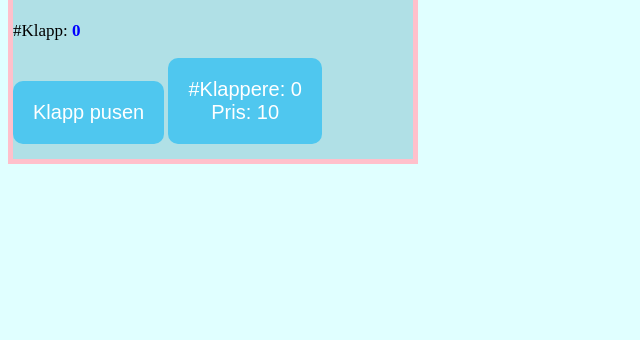
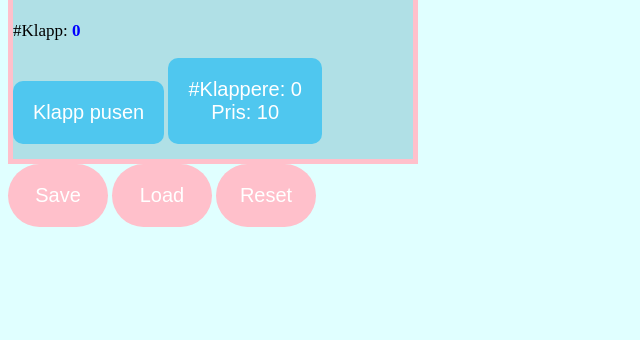
Before and after one commit to frdsor/IdleGame, a PHP site: page / in a window 1280 px wide. Shown: the part 460-800 px from the top of the page, without its empty margins (0-640 px from the left). Run offline with PHP 8.4, Linux system fonts and the light colour scheme.

Commit message:
save funksjon

```diff
--- a/index.php
+++ b/index.php
@@ -16,18 +16,21 @@
 	</div>
 		<div class="boks2">
 			<img src="https://loremflickr.com/320/240" alt="placeholder"/>
-			<p style="
-							width: 25%;
-							background-color: powderblue;
-				"> #Klapp: <span style="color:blue;font-weight:bold" id="click"> </span> </p>
+			<p style="width: 25%; background-color: powderblue;">
+			#Klapp: <span style="color:blue;font-weight:bold" id="click"> </span> </p>
 
 			<button type="click" onclick="normalClick(1)">Klapp pusen</button>
-			<button type="upgrade" onclick="upgradeFirst()" >
+			<button type="upgrade" onclick="upgradeFirst()">
 			#Klappere: <span id="cursors">0</span> <br />
 			Pris: <span id="cursorsCost">10</span>
 			</button>
 		</br>
 		</div>
+		<div class ="save">
+			<button class="saveLoad" onclick="save()">Save</button>
+			<button class="saveLoad" onclick="load()"> Load</button>
+			<button class="saveLoad" onclick="reset()">Reset</button>
+		</div>
 			<script type="text/javascript" src="main.js"></script>
 	</body>
 	</html>
--- a/interface.css
+++ b/interface.css
@@ -16,6 +16,15 @@ button:hover{
     transform: scale(1.1);
     background: DeepPink;
     transition: background 400ms, color 200ms 100ms linear;
+}
+
+.saveLoad{
+  font-size: 20px;
+  padding: 20px;
+  width: 100px;
+  border: 5px;
+  border-radius: 100px;
+  background: pink;
 }
 
 
@@ -59,24 +68,15 @@ h1 {
     background: url(keyboard-cat-bento-2.jpeg);
     background-repeat: no-repeat;
     background-size: 100%;
-    animation: move 3s;
+    animation: move 2s;
     animation-iteration-count: infinite;
     animation-direction: alternate;
+    animation-fill-mode: forwards;
 }
 
 
 @keyframes move {
-  0% {
-    transform: translateX(10);
-  }
-  50% {
-    transform: rotate(180deg);
-  }
-  100% {
-    transform: rotate(0deg);
-    transform: translateX(90vw);
-  }
-}
-
-
-}
+    25% { transform: skewX(15deg); }
+    50% { transform: skewX(0deg) scale(2); }
+    75% { transform: skewX(15deg);
+    }
--- a/main.js
+++ b/main.js
@@ -1,5 +1,6 @@
 var click = 0;
 var cursors = 0;
+
 
 
 function normalClick(number){
@@ -20,6 +21,32 @@ function upgradeFirst(){
 	document.getElementById("cursorsCost").innerHTML = nextCost;
 };
 
+function save(){
+	var save = {
+		click: click,
+		cursors: cursors,
+		cursorsCost: cursorsCost
+	}
+	localStorage.setItem("save",JSON.stringify(save));
+}
+
+function load(){
+	var savegame = JSON.parse(localStorage.getItem("save"));
+	if (typeof savegame.click !== "undefined"){
+	 click = savegame.click;
+	}
+	if (typeof savegame.cursors !== "undefined"){
+	 cursors = savegame.cursors;
+	 }
+	 if(typeof savegame.cursorsCost !== "undefined"){
+	 	cursorsCost = savegame.cursorsCost;
+	 }
+}
+
+function reset(){
+	localStorage.removeItem("save");
+}
+
 window.setInterval(function(){
 normalClick(cursors);
 }, 1000);
--- a/meny.html
+++ b/meny.html
@@ -8,7 +8,8 @@
 		<ul>
 			<li><a href="index.php">Back </a> </li>
 		</ul>
-
-	<div class="boks3"</div>
+		<br />
+	<div class="boks3"></div>
+		<h1> TODO</h1>
 </body>
 </html>
```
Also changed, not shown: index.html (deleted, +0 -33 lines).
